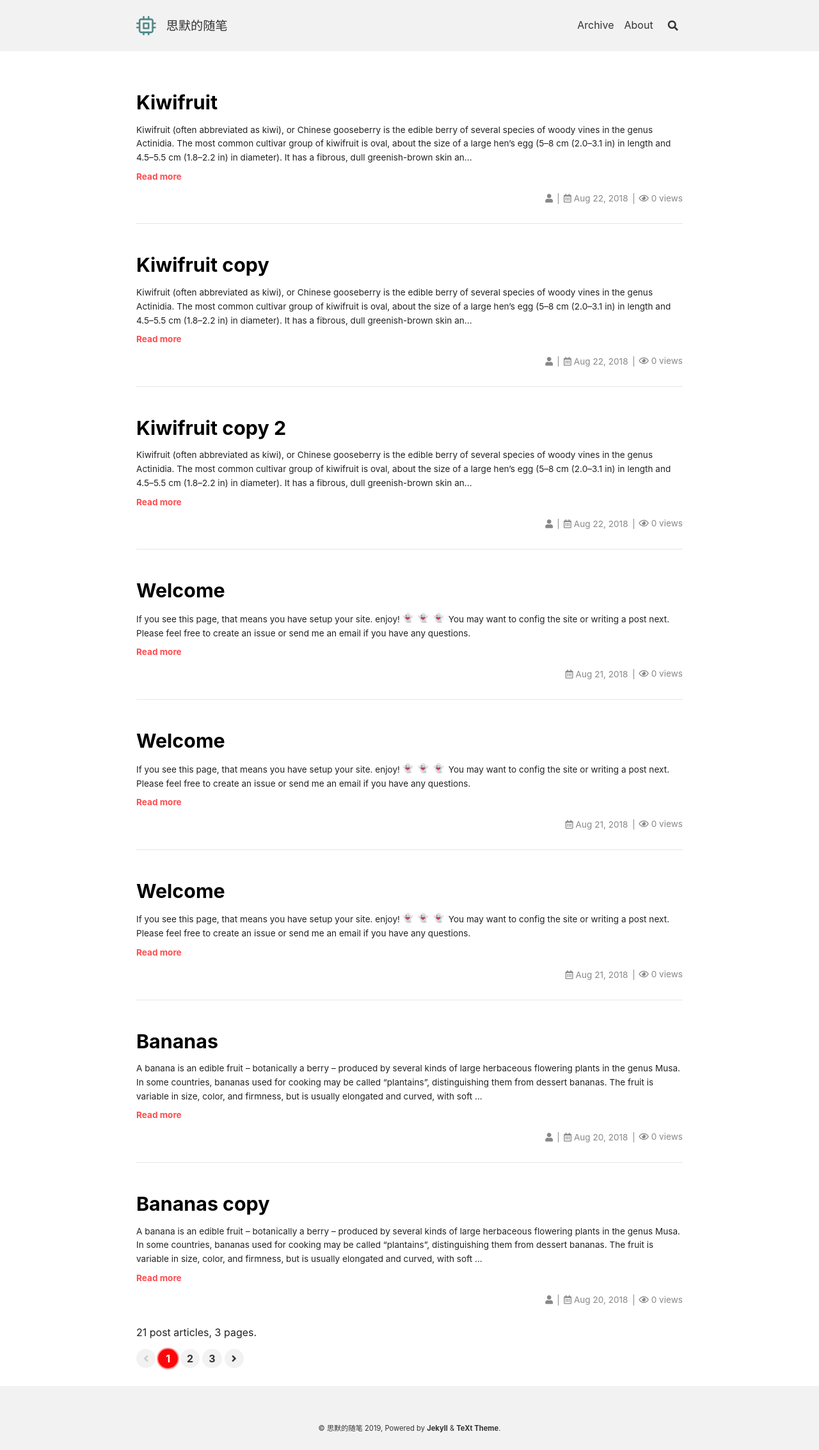
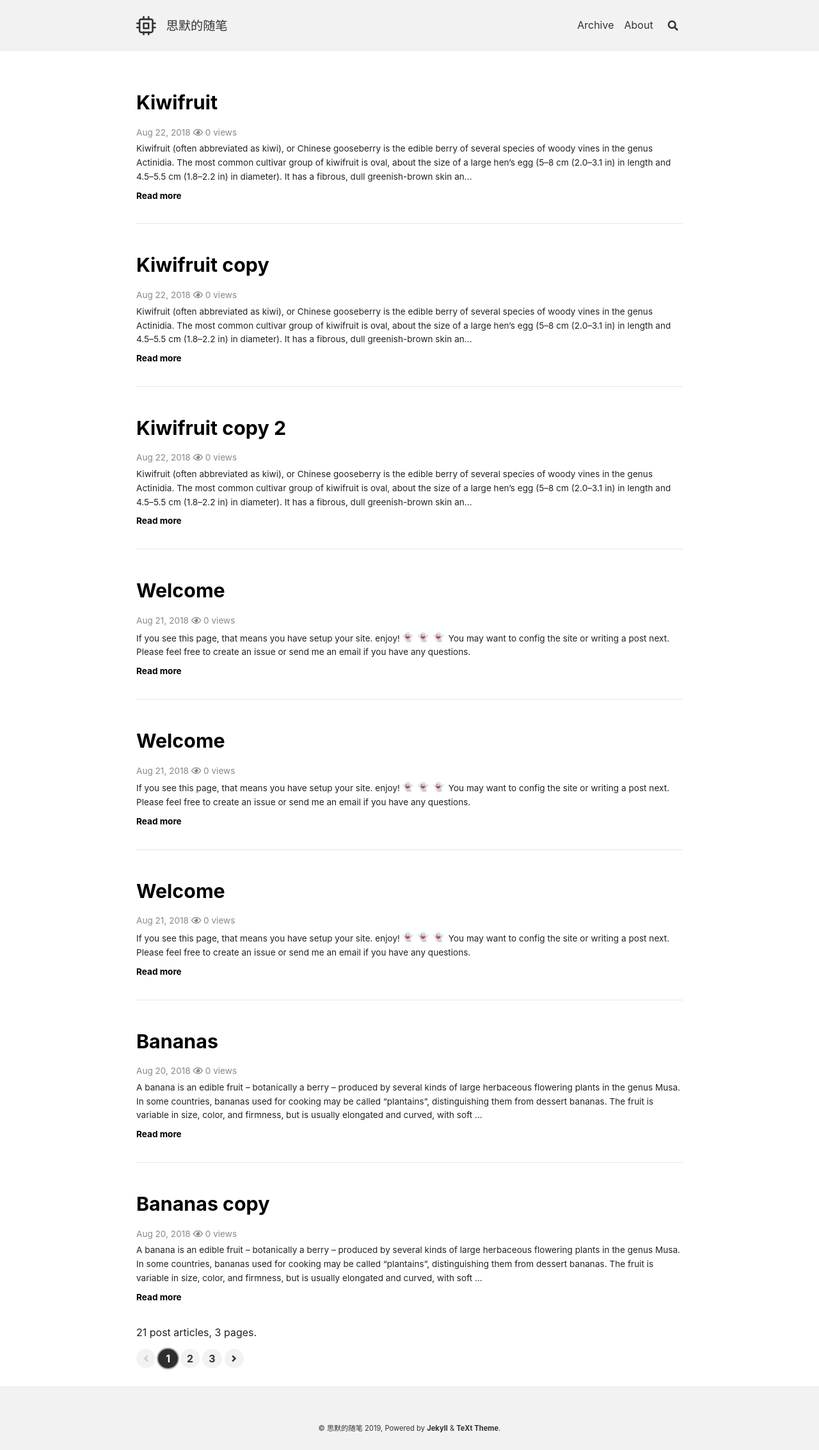
Before and after one commit to iostalks/iostalks.github.io.jekyll, a Jekyll site: the page built from index.html, in a window 1280 px wide. Shown: the whole page at 64% size. Built offline with Jekyll 4.4.1, drawn with Linux system fonts in a browser that asks for light colours; nearby versions of some CDN libraries; emoji names are drawn with the system emoji font; the list of posts is cut into pages by our own code; comment, search, counter and statistics services are not loaded.

Commit message:
feat: adjust theme and style

```diff
--- a/404.html
+++ b/404.html
@@ -2,7 +2,7 @@
 permalink: /404.html
 ---
 
-<style type="text/css" media="screen">
+<!-- <style type="text/css" media="screen">
   .container {
     margin: 10px auto;
     max-width: 600px;
@@ -21,4 +21,4 @@ permalink: /404.html
 
   <p><strong>Page not found :(</strong></p>
   <p>The requested page could not be found.</p>
-</div>
+</div> -->
--- a/_includes/article-info.html
+++ b/_includes/article-info.html
@@ -55,15 +55,16 @@
       {%- endif -%}
 
       {%- if _show_author or _show_date or _pageview -%}
-        <ul class="right-col menu">
-          {%- if _show_author  -%}
+        <ul class="left-col menu">
+          <!-- {%- if _show_author  -%}
             <li><i class="fas fa-user"></i> <span>{{ _author.name }}</span></li>
-          {%- endif -%}
+          {%- endif -%} -->
 
           {%- if _show_date -%}
             <li>
-              {%- include snippets/get-locale-string.html key='ARTICLE_DATE_FORMAT' -%}
-              <i class="far fa-calendar-alt"></i> <span>{{ include.article.date | date: __return }}</span>
+              <!-- {%- include snippets/get-locale-string.html key='ARTICLE_DATE_FORMAT' -%} -->
+              <!-- <i class="far fa-calendar-alt"></i> -->
+              <span>{{ include.article.date | date: __return }}</span>
             </li>
           {%- endif -%}
 
--- a/_includes/article-list.html
+++ b/_includes/article-list.html
@@ -56,6 +56,14 @@
         {%- endif -%}
         <div class="item__content">
           <header><a href="{{ _article_url }}"><h2 itemprop="headline" class="item__header">{{ _article.title }}</h2></a></header>
+
+          {%- if include.show_info -%}
+            {%- include snippets/assign.html target=site.data.variables.default.page.pageview
+              source0=_article.pageview -%}
+            {%- assign _show_pageview = __return -%}
+            {%- include article-info.html article=_article show_pageview=_show_pageview -%}
+          {%- endif -%}
+
           <div class="item__description">
             {%- if _article.excerpt and include.show_excerpt -%}
               <div class="article__content" itemprop="description articleBody">
@@ -70,12 +78,6 @@
               <p><a href="{{ _article_url }}">{{ _locale_readmore }}</a></p>
             {%- endif -%}
           </div>
-          {%- if include.show_info -%}
-            {%- include snippets/assign.html target=site.data.variables.default.page.pageview
-              source0=_article.pageview -%}
-            {%- assign _show_pageview = __return -%}
-            {%- include article-info.html article=_article show_pageview=_show_pageview -%}
-          {%- endif -%}
         </div>
       </article>
 
--- a/_sass/skins/_default.scss
+++ b/_sass/skins/_default.scss
@@ -5,7 +5,7 @@
 ///
 
 // main colors
-$main-color-1:     #fc4d50;
+$main-color-1:     #000;
 $text-color-1:     #fff;
 
 $main-color-2:     #fca24d;
```
Also changed, not shown: _includes/svg/logo.svg.
